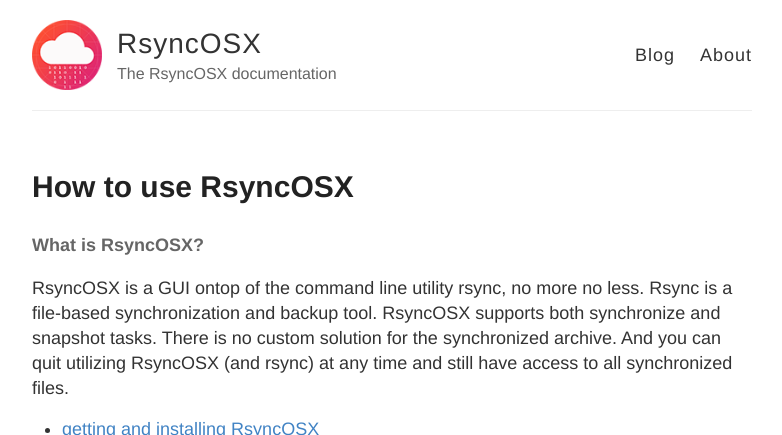
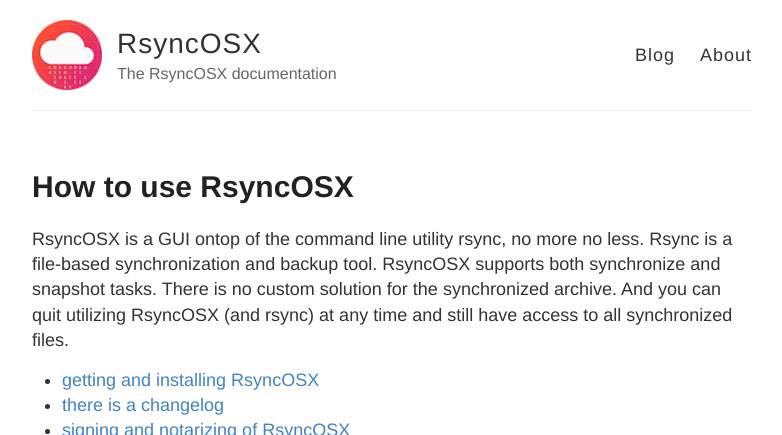
Before and after one commit to d2s/Documentation, a Jekyll site: the page built from _posts/2020-06-06-RsyncOSXDocs.md, in a window 1280 px wide and 900 px high, cut to the strip 0-435 px from the top of the window. Shown: the whole strip, without its empty margins (248-1030 px from the left). Built offline with Jekyll 4.4.1, drawn with Linux system fonts in a browser that asks for light colours.

Commit message:
Update 2020-06-06-RsyncOSXDocs.md

```diff
--- a/_posts/2020-06-06-RsyncOSXDocs.md
+++ b/_posts/2020-06-06-RsyncOSXDocs.md
@@ -3,8 +3,6 @@ layout: post
 title:  "How to use RsyncOSX"
 permalink: rsyncosxdocs
 ---
-#### What is RsyncOSX?
-
 RsyncOSX is a GUI ontop of the command line utility rsync, no more no less. Rsync is a file-based synchronization and backup tool. RsyncOSX supports both synchronize and snapshot tasks. There is no custom solution for the synchronized archive. And you can quit utilizing RsyncOSX (and rsync) at any time and still have access to all synchronized files.
 
  - [getting and installing RsyncOSX](/rsyncosx)
```
